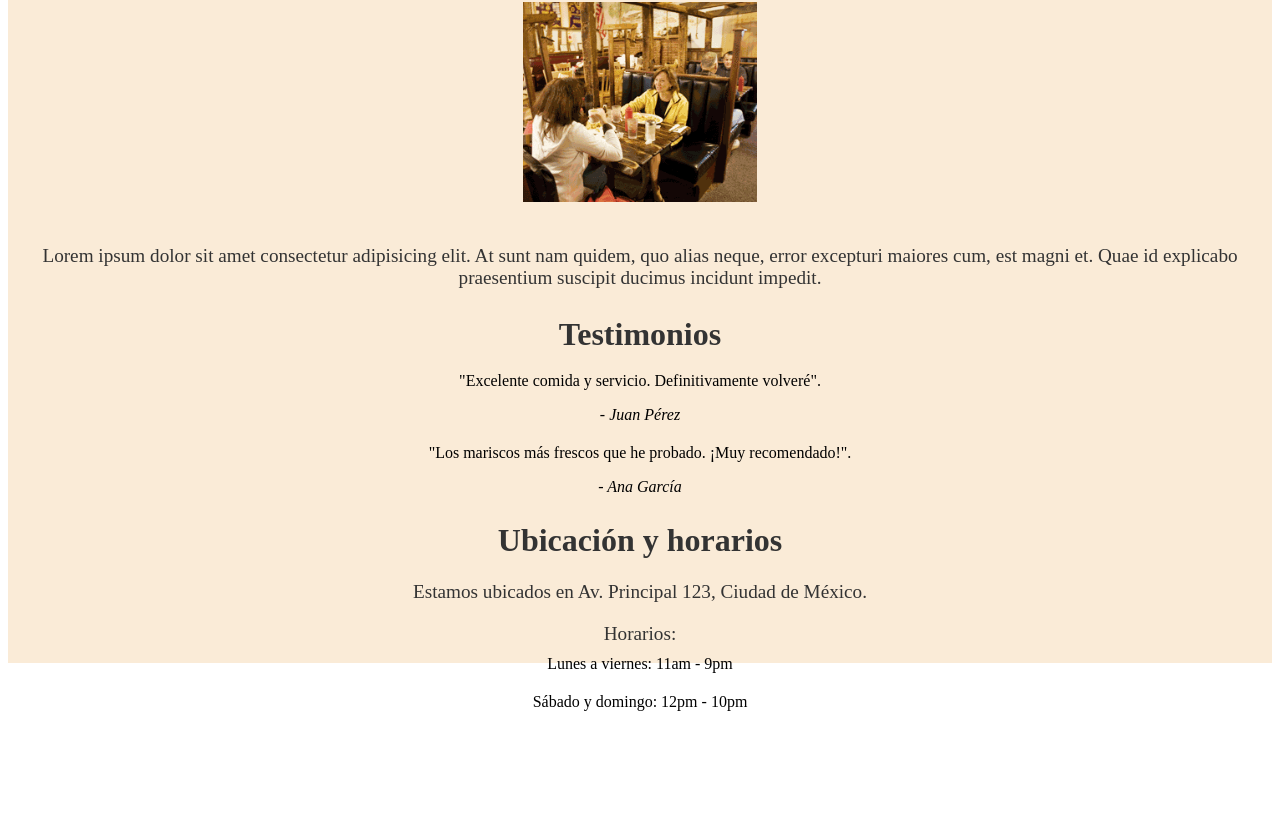
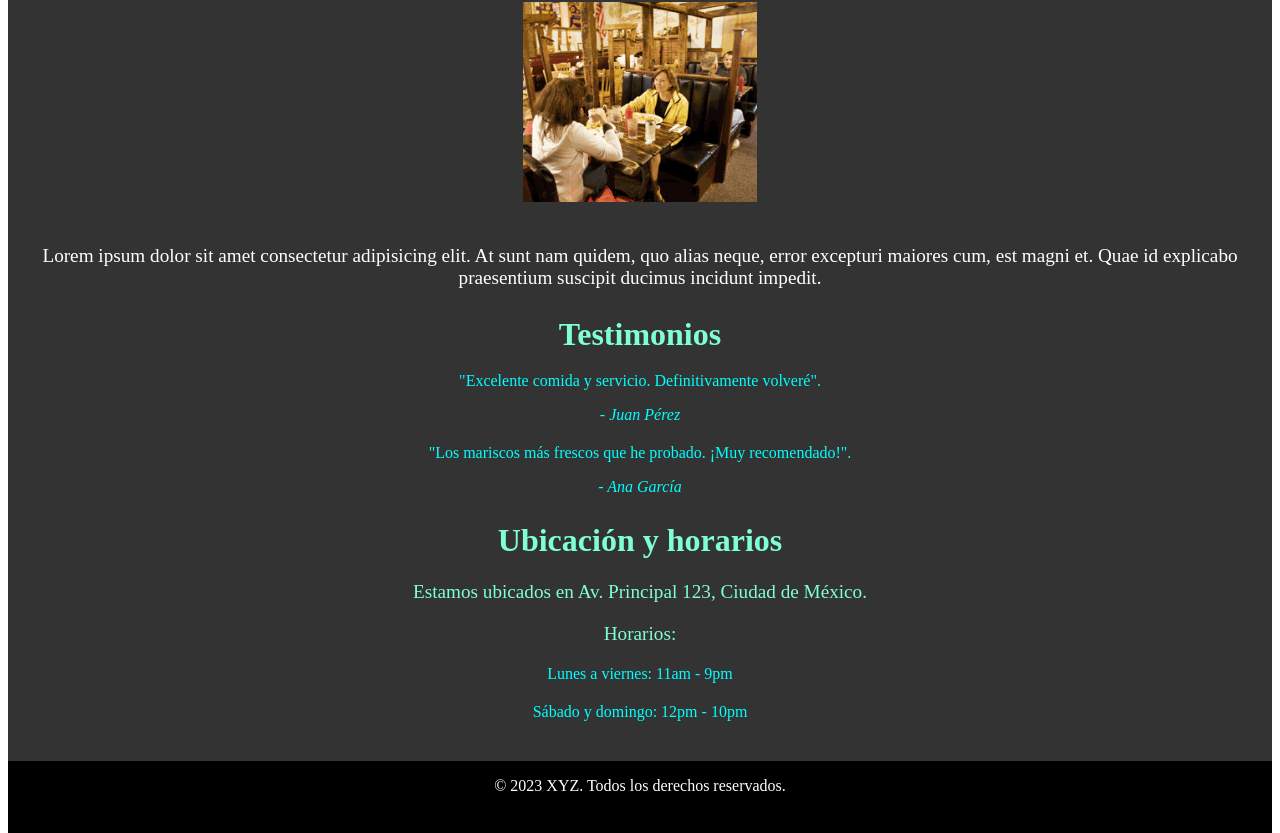
Before and after one commit to FolivaresR/Proyecto4UDD, a React (Vite) app: page / in a window 1280 px wide. Shown: the part 241-1074 px from the top of the page. Before the commit the page ends 952 px from the top, so only its background shows below. Built offline with nearby package versions, Linux system fonts and the light colour scheme.

Commit message:
arreglando stylos

```diff
--- a/src/App.jsx
+++ b/src/App.jsx
@@ -7,6 +7,7 @@ import Menu from './pages/Menu/Menu';
 import Galeria from './components/Galeria';
 import Reservations from './pages/Reservations/Reservations';
 import './App.css';
+import Footer from './components/Footer';
 
 
 function App() {
@@ -20,7 +21,9 @@ function App() {
         <Route path="/galeria" element={<Galeria />} />
         <Route path="/Reservations" element={<Reservations />} />
       </Routes>
-      <div></div>
+      <div>
+      <Footer />
+      </div>
     </div>
   );
 }
--- a/src/Home.css
+++ b/src/Home.css
@@ -4,9 +4,10 @@ flex-grow: 1;
 text-align: center;
 padding: 20px;
 background-color: antiquewhite;
-height: 30vh;
 }
-
+.texto{
+    color: white;
+}
 h1 {
 color: white;
 font-size: 3em;
@@ -20,10 +21,10 @@ margin-bottom: 20px;
 }
 
 p {
+color:red;
 margin-bottom: 20px;
 }
 .container {
 display: flex;
 flex-direction: column;
-min-height: 100vh;
 }
--- a/src/Home.jsx
+++ b/src/Home.jsx
@@ -10,7 +10,7 @@ const Home = () => {
                 <section>
                     <h1>Restaurant DyP</h1>
                     <img src="dadaxd.gif" alt="DyP" />
-                    <p>
+                    <p className='texto'>
                         Lorem ipsum dolor sit amet consectetur adipisicing elit. At sunt nam quidem, quo alias neque, error
                         excepturi maiores cum, est magni et. Quae id explicabo praesentium suscipit ducimus incidunt impedit.
                     </p>
--- /dev/null
+++ b/src/components/Footer.css
@@ -0,0 +1,22 @@
+html, body {
+height: 100%;
+}
+
+main {
+flex: 1;
+padding: 20px;
+background-color: #333333;
+color: #ffffff;
+}
+
+.text-muted{
+    color: white;
+}
+
+.footer {
+background-color: black;
+padding: 1rem;
+text-align: center;
+flex-shrink: 0;
+height: 5vh;
+}
--- /dev/null
+++ b/src/components/Footer.jsx
@@ -0,0 +1,14 @@
+import React from 'react';
+import './Footer.css';
+
+function Footer() {
+  return (
+    <footer className="footer">
+      <div className="container">
+        <span className="text-muted">© 2023 XYZ. Todos los derechos reservados.</span>
+      </div>
+    </footer>
+  );
+}
+
+export default Footer;
--- a/src/components/Testimonios.jsx
+++ b/src/components/Testimonios.jsx
@@ -1,9 +1,10 @@
 import React from 'react';
+import './testimonios.css';
 
 function Testimonios() {
 return (
     <section>
-    <h2>Testimonios</h2>
+    <h2 className='ubicacion'>Testimonios</h2>
     <ul>
         <li>
         <blockquote>
--- a/src/components/Ubicacion.jsx
+++ b/src/components/Ubicacion.jsx
@@ -4,9 +4,9 @@ import './ubicacion.css';
 function Ubicacion() {
 return (
     <section>
-    <h2>Ubicación y horarios</h2>
-    <p>Estamos ubicados en Av. Principal 123, Ciudad de México.</p>
-    <p>Horarios:</p>
+    <h2 className='ubicacion'>Ubicación y horarios</h2>
+    <p className='ubicacion'>Estamos ubicados en Av. Principal 123, Ciudad de México.</p>
+    <p className='ubicacion'>Horarios:</p>
     <ul>
         <li>Lunes a viernes: 11am - 9pm</li>
         <li>Sábado y domingo: 12pm - 10pm</li>
--- /dev/null
+++ b/src/components/testimonios.css
@@ -0,0 +1,9 @@
+h2 {
+    color:cyan;
+}
+p{
+    color:cyan;
+}
+li{
+color:cyan;
+}
--- a/src/components/ubicacion.css
+++ b/src/components/ubicacion.css
@@ -10,12 +10,9 @@ font-size: 2em;
 margin-bottom: 10px;
 }
 
-p {
-color:white;
-font-size: 1.2em;
-margin-bottom: 10px;
+.ubicacion {
+    color: aquamarine;
 }
-
 ul {
 color: black;
 list-style: none;
--- a/src/pages/AboutUs/about.css
+++ b/src/pages/AboutUs/about.css
@@ -21,14 +21,14 @@ h2 {
 }
 
 p {
-
+    color: black;
     font-size: 1.2em;
     text-align: center;
     color: #333333;
 }
 
 ul {
-
+    color: black;
     list-style: none;
     padding: 0;
     margin: 0;
```
